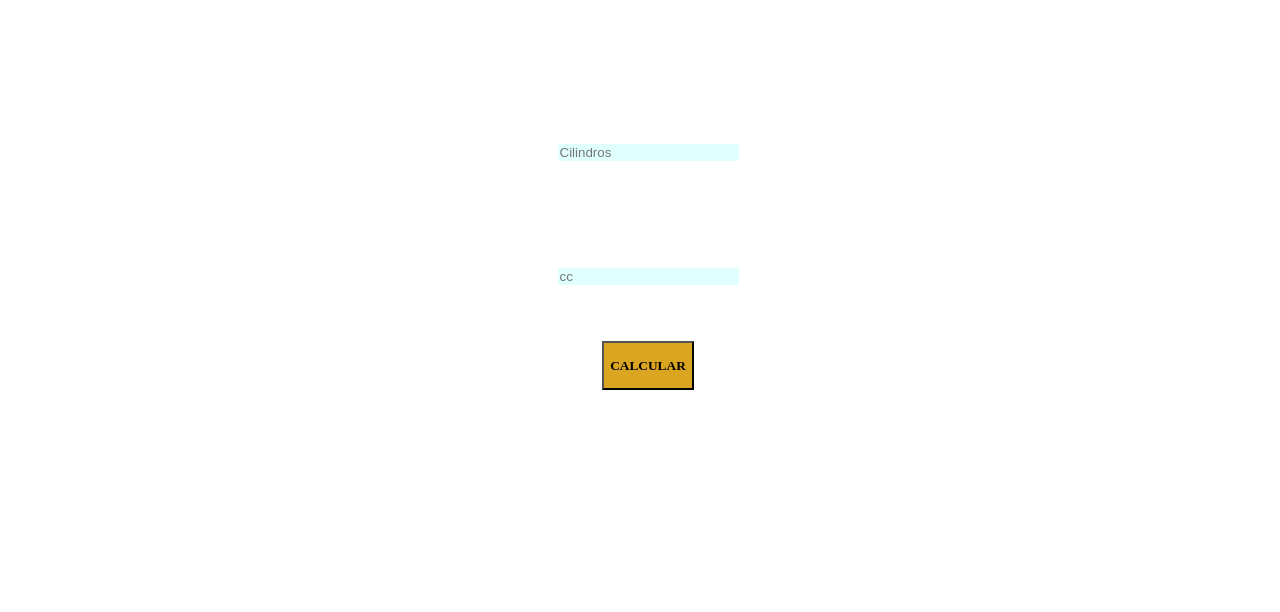
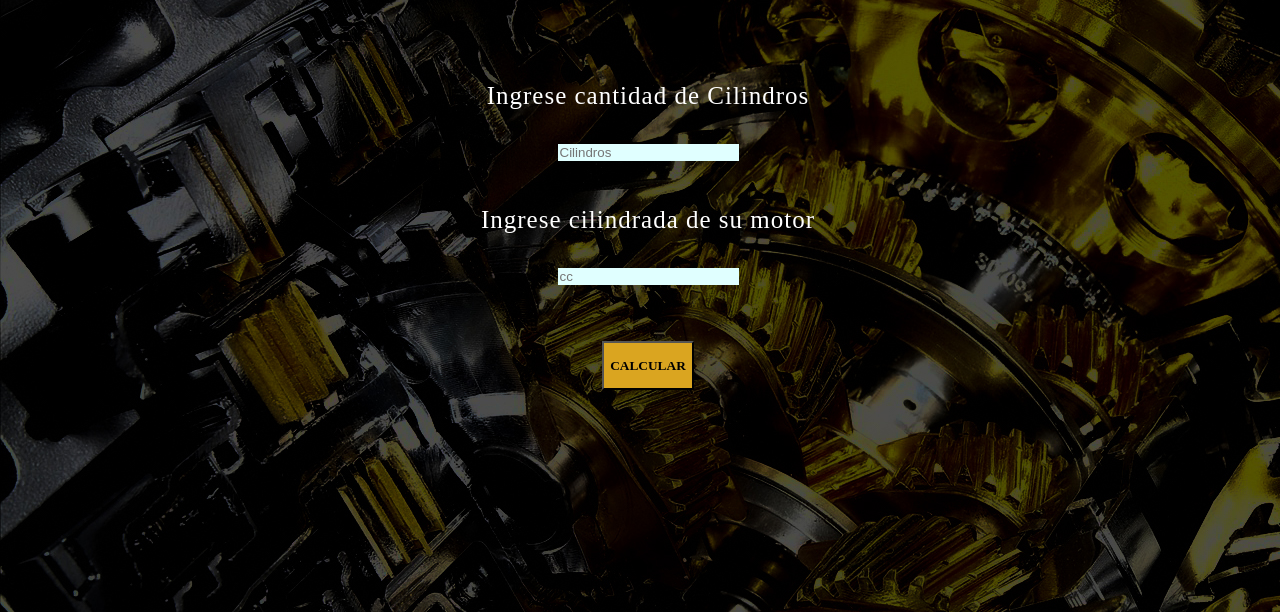
Before and after one commit to UCC-LabCompu2-Historico/proyecto2021-carbel-dovidio, a plain HTML site: page ProyectoCompresion/ProyectoCompresion.html in a window 1280 px wide. Shown: the part 250-862 px from the top of the page. Drawn offline with Linux system fonts and the light colour scheme.

Commit message:
se agrego ruta de imagen

```diff
--- a/ProyectoCompresion/ProyectoCompresion.css
+++ b/ProyectoCompresion/ProyectoCompresion.css
@@ -1,6 +1,6 @@
 
 body{
-    background-image: url("Fondo Lightroom.JPG");
+    background-image: url("Imagenes/Fondo Lightroom.JPG");
     text-align: center;
     width: 100%;
     height: 100vh;
```
